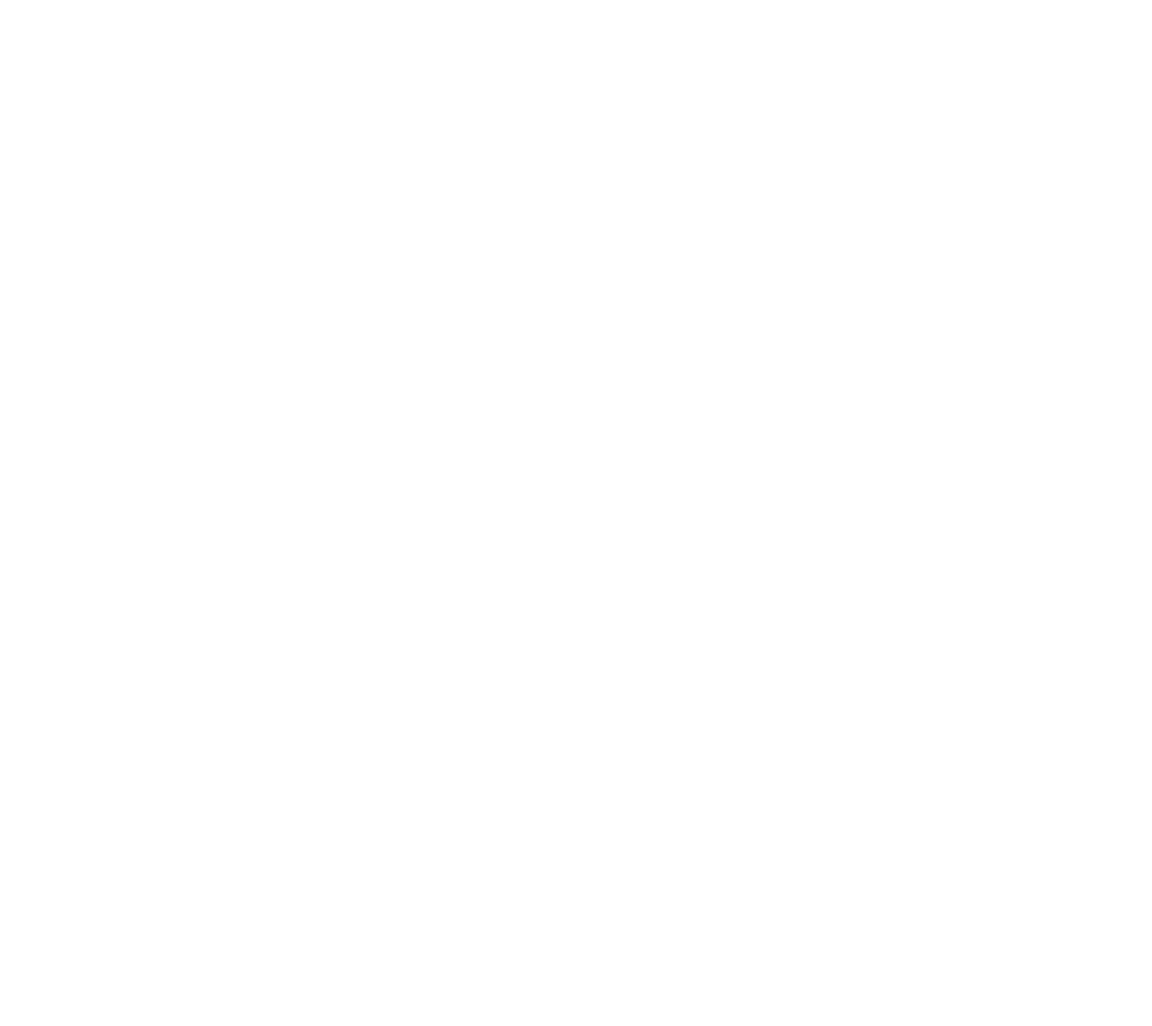
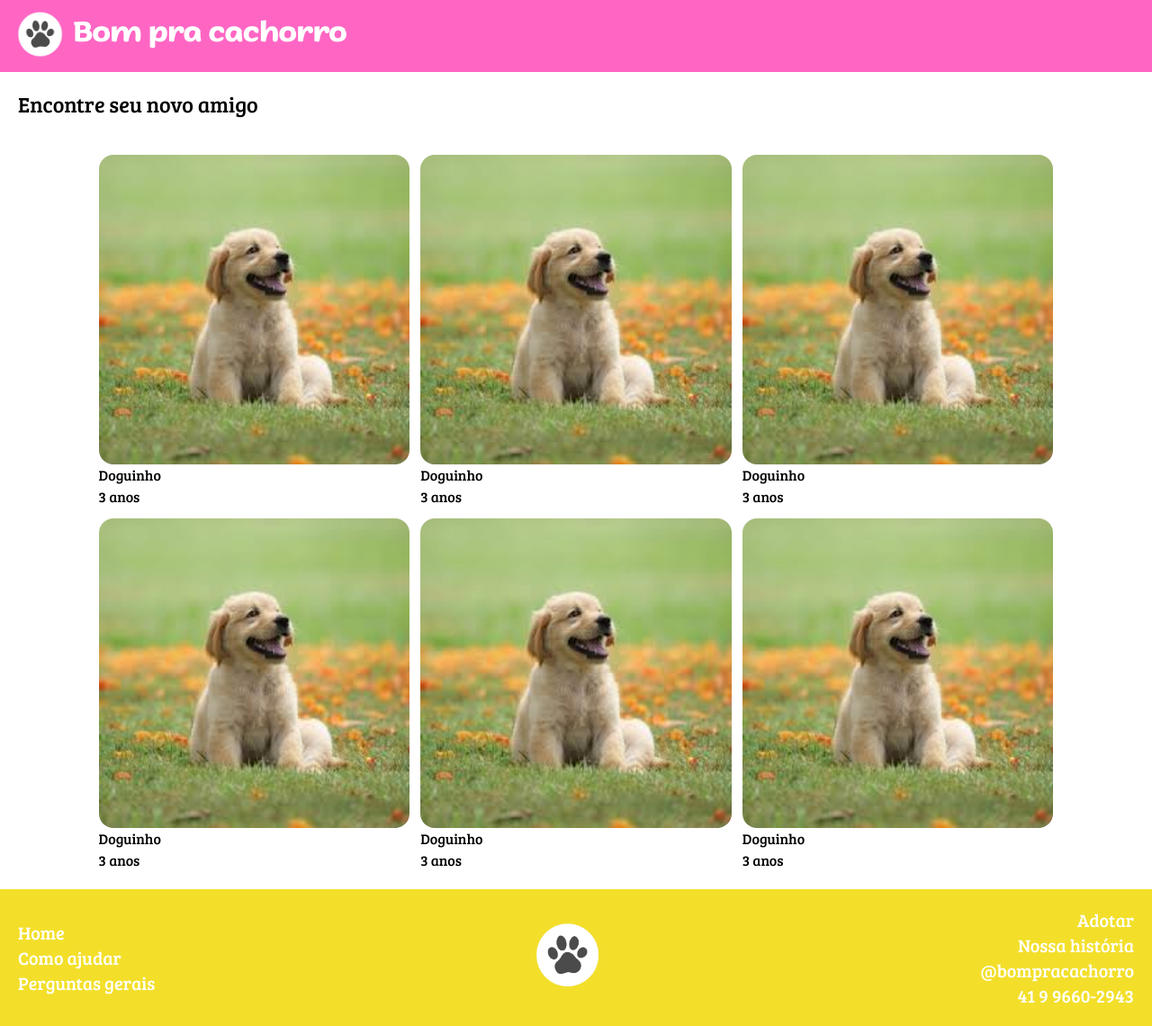
Before and after one commit to DevJoyJoy/Bom-Pra-Cachorro, a React (Vite) app in the folder Front-end/: page /Pets in a window 1280 px wide. Before the commit this address had no page. Shown: the whole page at 90% size. Before the commit the page ends 800 px from the top, so only its background shows below. Built offline with nearby package versions, Linux system fonts and the light colour scheme.

Commit message:
Started the pets page and added futer to main page

```diff
--- a/Front-end/src/App.jsx
+++ b/Front-end/src/App.jsx
@@ -2,6 +2,7 @@ import { BrowserRouter, Routes, Route } from "react-router-dom"
 import { MainPage } from "./pages/mainPage"
 import { RegisterLogin } from "./pages/registerLogin"
 import { RegisterPet } from "./pages/registerPet"
+import { FindAnimals } from "./pages/findAnimals"
 
 function App() {
   return (
@@ -11,6 +12,7 @@ function App() {
           <Route path='/' element={<MainPage/>}></Route>
           <Route path='/Login' element={<RegisterLogin/>}></Route>
           <Route path='/Register' element={<RegisterPet/>}></Route>
+          <Route path='/Pets' element={<FindAnimals/>}></Route>
         </Routes>
       </BrowserRouter>
     </>
--- /dev/null
+++ b/Front-end/src/pages/findAnimals.jsx
@@ -0,0 +1,82 @@
+
+
+export const FindAnimals = () => {
+    return(
+        <>
+        <div className="w-full min-h-screen flex flex-col">
+            {/* Header */}
+            <div className="bg-[#ff66c4] w-full h-20 flex items-center px-4">
+                <img src="../icon paw.png" alt="" className="h-[60%] md:h-[70%]" />
+                <h1 className="ml-2 font-bold text-xl md:text-3xl arturo text-white">
+                Bom pra cachorro
+                </h1>
+            </div>
+
+            {/* Box title */}
+            <div className="w-[90%] m-5">
+                <h1 className="md:text-2xl">Encontre seu novo amigo</h1>
+            </div>
+
+            {/* Box for all the animals */}
+            <div className="w-full flex flex-1 items-center justify-center">
+                <div className="w-[90%] h-[90%] flex flex-wrap m-5 items-center justify-center gap-3">
+                    {/* Example of cards for the pets*/}
+                    <div className="h-[25%] w-[30%]">
+                        <div className="w-full h-full bg-cyan-300 rounded-2xl rotate-45"></div>
+                        <img src="../exampleDog.jpg" alt="" className="rounded-2xl w-full z-1"/>
+                        <h1>Doguinho</h1>
+                        <h1>3 anos</h1>
+                    </div>
+                    <div className="h-[25%] w-[30%]">
+                        <div className="w-full h-full bg-cyan-300 rounded-2xl rotate-45"></div>
+                        <img src="../exampleDog.jpg" alt="" className="rounded-2xl w-full z-1"/>
+                        <h1>Doguinho</h1>
+                        <h1>3 anos</h1>
+                    </div>
+                    <div className="h-[25%] w-[30%]">
+                        <div className="w-full h-full bg-cyan-300 rounded-2xl rotate-45"></div>
+                        <img src="../exampleDog.jpg" alt="" className="rounded-2xl w-full z-1"/>
+                        <h1>Doguinho</h1>
+                        <h1>3 anos</h1>
+                    </div>
+                    <div className="h-[25%] w-[30%]">
+                        <div className="w-full h-full bg-cyan-300 rounded-2xl rotate-45"></div>
+                        <img src="../exampleDog.jpg" alt="" className="rounded-2xl w-full z-1"/>
+                        <h1>Doguinho</h1>
+                        <h1>3 anos</h1>
+                    </div>
+                    <div className="h-[25%] w-[30%]">
+                        <div className="w-full h-full bg-cyan-300 rounded-2xl rotate-45"></div>
+                        <img src="../exampleDog.jpg" alt="" className="rounded-2xl w-full z-1"/>
+                        <h1>Doguinho</h1>
+                        <h1>3 anos</h1>
+                    </div>
+                    <div className="h-[25%] w-[30%]">
+                        <div className="w-full h-full bg-cyan-300 rounded-2xl rotate-45"></div>
+                        <img src="../exampleDog.jpg" alt="" className="rounded-2xl w-full z-1"/>
+                        <h1>Doguinho</h1>
+                        <h1>3 anos</h1>
+                    </div>
+
+                </div>
+            </div>
+
+            {/* Futer */}
+            <div className="bg-[#f3df2a] w-full h-[15%] md:h-[10%] bottom-0 flex flex-row items-center justify-between p-5">
+                <section className="text-white text-[80%] flex flex-col items-start md:text-xl">
+                    <button>Home</button>
+                    <button>Como ajudar</button>
+                    <button>Perguntas gerais</button>
+                </section>
+                <img src="../icon paw.png" alt="" className="h-10 md:h-20"/>
+                <section className="text-white text-[80%] flex flex-col items-end text-right md:text-xl">
+                    <button>Adotar</button>
+                    <button>Nossa história</button>
+                    <button>@bompracachorro</button>
+                    <h1>41 9 9660-2943</h1>
+                </section>
+            </div>
+        </div>
+        </>
+    )
+}
--- a/Front-end/src/pages/mainPage.jsx
+++ b/Front-end/src/pages/mainPage.jsx
@@ -8,7 +8,7 @@ export const MainPage = () => {
            <div className="bg-[#ff66c4] h-[8vh] w-full flex justify-between items-center px-4 text-white text-4xl">
                 <section className="flex gap-4">
                     <img src="../public/icon paw.png" alt="" className="w-[4vw]"/>
-                    <h1>Bom pra Cachorro!</h1>
+                    <h1>Bom pra Cachorro</h1>
                 </section>
                 <section className="flex gap-4 text-lg">
                     <a href="">Adote</a>
@@ -31,9 +31,22 @@ export const MainPage = () => {
 
             </div>
         </div>
-            <div className='bg-white h-screen w-full flex flex-col'>
 
-            </div>
+        {/* Futer */}
+        <div className="bg-[#f3df2a] w-full h-[15%] md:h-[10%] bottom-0 flex flex-row items-center justify-between p-5">
+            <section className="text-white text-[80%] flex flex-col items-start md:text-xl">
+                <button>Home</button>
+                <button>Como ajudar</button>
+                <button>Perguntas gerais</button>
+            </section>
+            <img src="../icon paw.png" alt="" className="h-10 md:h-20"/>
+            <section className="text-white text-[80%] flex flex-col items-end text-right md:text-xl">
+                <button>Adotar</button>
+                <button>Nossa história</button>
+                <button>@bompracachorro</button>
+                <h1>41 9 9660-2943</h1>
+            </section>
+        </div>
         </>
     )
 }
--- a/Front-end/src/pages/registerPet.jsx
+++ b/Front-end/src/pages/registerPet.jsx
@@ -9,6 +9,7 @@ export const RegisterPet = () => {
     const [isAnimalsOpen, setIsAnimalsOpen] = useState(false);
     const [isBreedsOpen, setIsBreedsOpen] = useState(false);
 
+    {/* Function to turn the input boxes into the input image*/}
     const handleImageChange = (e, setImg) => {
         const file = e.target.files[0];
         if (file) {
```
Also changed, not shown: Front-end/public/exampleDog.jpg (added), Front-end/public/titleHome.png (added).
